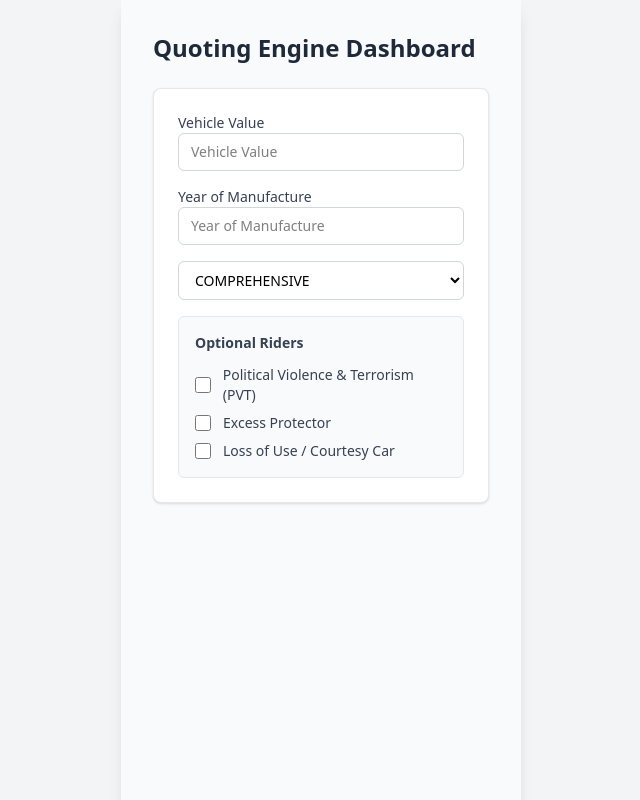
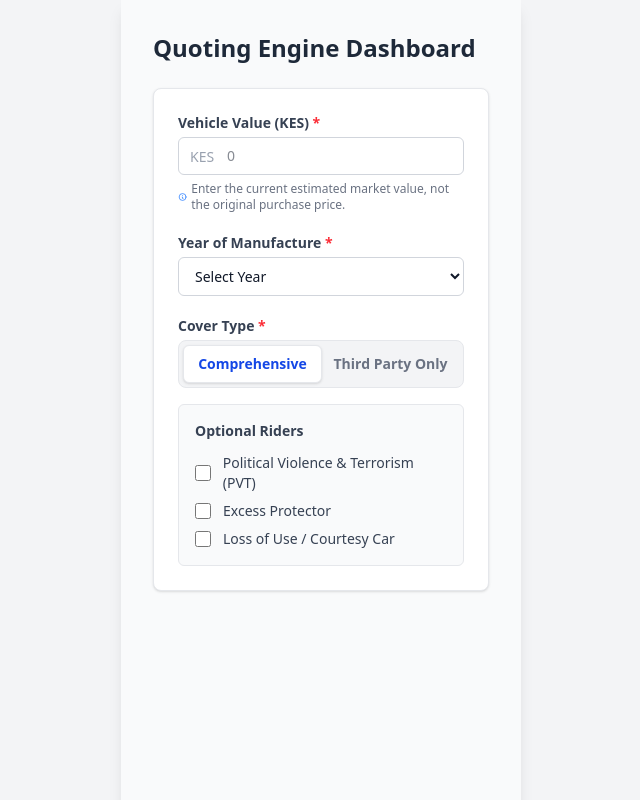
Before and after one commit to Caleb-Kiune/bimaswift, a Next.js app: page /dashboard in a window 1280 px wide. Shown: the top 800 px of the page, without its empty margins (319-959 px from the left). Built offline with nearby package versions, Linux system fonts and the light colour scheme.

Commit message:
feat: revamp vehicle input form UI, automatically include free riders in quotes, and enhance WhatsApp quote formatting with insurer name and detailed riders.

```diff
--- a/components/QuoteMarketplace.tsx
+++ b/components/QuoteMarketplace.tsx
@@ -1,50 +1,195 @@
-import React from "react";
+"use client";
+
+import React, { useState } from "react";
 import { QuoteBreakdown } from "@/types";
 
-interface Props {
-  comparisonQuotes: any[] | null; // You can strongly type this later if you want!
-  isSubmitting: boolean;
-  handleSelectQuote: (insurerId: string, quote: QuoteBreakdown, riderIds: string[]) => void;
+interface ComparisonQuote {
+  insurerId: string;
+  insurerName: string;
+  quote: QuoteBreakdown;
+  riderIds: string[];
 }
 
-export default function QuoteMarketplace({ comparisonQuotes, isSubmitting, handleSelectQuote }: Props) {
+interface Props {
+  comparisonQuotes: ComparisonQuote[] | null;
+  isSubmitting: boolean;
+  handleSelectQuote: (
+    insurerId: string,
+    quote: QuoteBreakdown,
+    riderIds: string[],
+  ) => void;
+}
+
+export default function QuoteMarketplace({
+  comparisonQuotes,
+  isSubmitting,
+  handleSelectQuote,
+}: Props) {
+  const [expandedIds, setExpandedIds] = useState<string[]>([]);
+
   if (!comparisonQuotes) return null;
+
+  const toggleExpand = (insurerId: string) => {
+    setExpandedIds((prev) =>
+      prev.includes(insurerId)
+        ? prev.filter((id) => id !== insurerId)
+        : [...prev, insurerId],
+    );
+  };
 
   return (
     <div className="mt-8 space-y-4">
-      <h3 className="font-semibold text-gray-800 border-b pb-2">Available Quotes</h3>
+      <h3 className="font-semibold text-gray-800 border-b pb-2">
+        Available Quotes
+      </h3>
 
-      {comparisonQuotes.map((comp) => (
-        <div key={comp.insurerId} className="bg-gray-50 p-4 rounded-md border border-gray-200 text-sm">
-          <div className="flex justify-between items-center mb-3 pb-3 border-b border-gray-200">
-            <span className="font-bold text-lg text-blue-900">{comp.insurerName}</span>
-            <span className="font-bold text-lg text-gray-900">
-              KES {comp.quote.totalPayable.toLocaleString("en-KE")}
-            </span>
-          </div>
+      {comparisonQuotes.map((comp) => {
+        const isExpanded = expandedIds.includes(comp.insurerId);
 
-          <div className="space-y-1">
-            <div className="flex justify-between text-gray-600">
-              <span>Basic Premium:</span>
-              <span>KES {comp.quote.basicPremium.toLocaleString("en-KE")}</span>
-            </div>
-            <div className="flex justify-between text-gray-600">
-              <span>Levies & Taxes:</span>
-              <span>
-                KES {(comp.quote.itl + comp.quote.phcf + comp.quote.stampDuty).toLocaleString("en-KE")}
-              </span>
+        return (
+          <div
+            key={comp.insurerId}
+            className="bg-gray-50 rounded-md border border-gray-200 overflow-hidden transition-all duration-200 shadow-sm"
+          >
+            {/* --- VISIBLE HEADER --- */}
+            <div className="p-4 flex flex-col sm:flex-row justify-between items-start sm:items-center bg-white">
+              <div>
+                <span className="font-bold text-lg text-blue-900">
+                  {comp.insurerName}
+                </span>
+
+                {/* UPGRADED SUBTITLE WITH FREE RIDER BADGE */}
+                <div className="flex flex-wrap items-center gap-2 mt-1">
+                  <span className="text-xs text-gray-500">
+                    Basic Premium + {comp.quote.calculatedRiders.length} Rider
+                    {comp.quote.calculatedRiders.length === 1 ? "" : "s"}
+                  </span>
+
+                  {/* Dynamic Free Perk Badge */}
+                  {comp.quote.calculatedRiders.filter((r) => r.premium === 0)
+                    .length > 0 && (
+                    <span className="bg-green-100 text-green-700 px-2 py-0.5 rounded-full text-[10px] font-bold uppercase tracking-wide">
+                      Free{" "}
+                      {comp.quote.calculatedRiders
+                        .filter((r) => r.premium === 0)
+                        .map((r) =>
+                          r.name.includes("Political") ? "PVT" : r.name,
+                        )
+                        .join(", ")}
+                    </span>
+                  )}
+                </div>
+              </div>
+
+              <div className="mt-2 sm:mt-0 text-left sm:text-right">
+                <span className="font-bold text-xl text-gray-900">
+                  KES {comp.quote.totalPayable.toLocaleString("en-KE")}
+                </span>
+                <div className="mt-1">
+                  <button
+                    type="button"
+                    onClick={() => toggleExpand(comp.insurerId)}
+                    className="text-xs font-medium text-blue-600 hover:text-blue-800 focus:outline-none"
+                  >
+                    {isExpanded
+                      ? "▲ Hide Breakdown"
+                      : "▼ View Detailed Breakdown"}
+                  </button>
+                </div>
+              </div>
             </div>
 
-            <button
-              onClick={() => handleSelectQuote(comp.insurerId, comp.quote, comp.riderIds)}
-              disabled={isSubmitting}
-              className="mt-4 w-full bg-blue-600 text-white py-2 rounded-md text-sm font-medium hover:bg-blue-700 disabled:bg-gray-300 transition"
-            >
-              {isSubmitting ? "Saving..." : `Select ${comp.insurerName}`}
-            </button>
+            {/* --- EXPANDABLE RECEIPT SECTION --- */}
+            {isExpanded && (
+              <div className="p-4 bg-gray-50 border-t border-gray-200 text-sm space-y-4">
+                {/* Basic Premium */}
+                <div>
+                  <div className="flex justify-between text-gray-700 font-medium border-b border-gray-200 pb-1 mb-2">
+                    <span>Core Premium</span>
+                    <span>Cost</span>
+                  </div>
+                  <div className="flex justify-between text-gray-600">
+                    <span>Basic Premium</span>
+                    <span>
+                      KES {comp.quote.basicPremium.toLocaleString("en-KE")}
+                    </span>
+                  </div>
+                </div>
+
+                {/* Optional Riders */}
+                {comp.quote.calculatedRiders.length > 0 && (
+                  <div>
+                    <div className="text-xs font-semibold text-gray-500 uppercase tracking-wider mb-1">
+                      Optional Riders
+                    </div>
+                    <div className="space-y-1">
+                      {comp.quote.calculatedRiders.map((rider) => (
+                        <div
+                          key={rider.id}
+                          className="flex justify-between text-gray-600"
+                        >
+                          <span>+ {rider.name}</span>
+                          <span>
+                            {rider.premium === 0 ? (
+                              <span className="text-green-600 font-medium">
+                                Included (Free)
+                              </span>
+                            ) : (
+                              `KES ${rider.premium.toLocaleString("en-KE")}`
+                            )}
+                          </span>
+                        </div>
+                      ))}
+                    </div>
+                  </div>
+                )}
+
+                {/* Levies & Taxes */}
+                <div>
+                  <div className="text-xs font-semibold text-gray-500 uppercase tracking-wider mb-1">
+                    Levies & Taxes
+                  </div>
+                  <div className="space-y-1">
+                    <div className="flex justify-between text-gray-600">
+                      <span>Training Levy (ITL)</span>
+                      <span>KES {comp.quote.itl.toLocaleString("en-KE")}</span>
+                    </div>
+                    <div className="flex justify-between text-gray-600">
+                      <span>Policyholders Fund (PHCF)</span>
+                      <span>KES {comp.quote.phcf.toLocaleString("en-KE")}</span>
+                    </div>
+                    <div className="flex justify-between text-gray-600">
+                      <span>Stamp Duty</span>
+                      <span>
+                        KES {comp.quote.stampDuty.toLocaleString("en-KE")}
+                      </span>
+                    </div>
+                  </div>
+                </div>
+
+                {/* Action Button */}
+                <div className="pt-2">
+                  <button
+                    onClick={() =>
+                      handleSelectQuote(
+                        comp.insurerId,
+                        comp.quote,
+                        comp.riderIds,
+                      )
+                    }
+                    disabled={isSubmitting}
+                    className="w-full bg-blue-600 text-white py-2.5 rounded-md text-sm font-medium hover:bg-blue-700 disabled:bg-gray-400 transition shadow-sm"
+                  >
+                    {isSubmitting
+                      ? "Saving Quote..."
+                      : `Select ${comp.insurerName}`}
+                  </button>
+                </div>
+              </div>
+            )}
           </div>
-        </div>
-      ))}
+        );
+      })}
     </div>
   );
 }
--- a/components/VehicleInputForm.tsx
+++ b/components/VehicleInputForm.tsx
@@ -1,3 +1,5 @@
+import React from "react";
+
 interface Props {
   vehicleValue: number | "";
   setVehicleValue: (val: number | "") => void;
@@ -19,47 +21,131 @@ export default function VehicleInputForm({
   forceTpo,
   isSubmitting,
 }: Props) {
+  const currentYear = new Date().getFullYear();
+
+  const yearOptions = Array.from(
+    { length: currentYear - 2000 + 1 },
+    (_, i) => currentYear - i,
+  );
+
+  const handleValueChange = (e: React.ChangeEvent<HTMLInputElement>) => {
+    const rawNumericString = e.target.value.replace(/[^0-9]/g, "");
+
+    if (rawNumericString === "") {
+      setVehicleValue("");
+      return;
+    }
+
+    const numericValue = Number(rawNumericString);
+
+    if (numericValue <= 100000000) {
+      setVehicleValue(numericValue);
+    }
+  };
+
   return (
-    <div className="space-y-4">
+    <div className="space-y-5">
       <div>
-        <label className="block text-sm font-medium text-gray-700">Vehicle Value</label>
+        <label className="block text-sm font-semibold text-gray-700 mb-1">
+          Vehicle Value (KES) <span className="text-red-500">*</span>
+        </label>
+        <div className="relative">
+          <span className="absolute left-3 top-2.5 text-gray-400 font-medium">
+            KES
+          </span>
           <input
-          type="number"
-          placeholder="Vehicle Value"
-          value={vehicleValue}
+            type="text"
+            inputMode="numeric"
+            placeholder="0"
+            value={
+              vehicleValue !== "" ? vehicleValue.toLocaleString("en-KE") : ""
+            }
             disabled={isSubmitting}
-          onChange={(e) => setVehicleValue(e.target.value === "" ? "" : Number(e.target.value))}
-          className="w-full border border-gray-300 rounded-md px-3 py-2 text-sm focus:outline-none focus:ring-2 focus:ring-blue-500"
+            onChange={handleValueChange}
+            className="w-full border border-gray-300 rounded-md pl-12 pr-3 py-2 text-sm focus:outline-none focus:ring-2 focus:ring-blue-500 font-medium text-gray-900"
           />
+        </div>
+        <p className="mt-1.5 text-xs text-gray-500 flex items-center gap-1">
+          <svg
+            className="w-3.5 h-3.5 text-blue-500"
+            fill="none"
+            viewBox="0 0 24 24"
+            stroke="currentColor"
+          >
+            <path
+              strokeLinecap="round"
+              strokeLinejoin="round"
+              strokeWidth={2}
+              d="M13 16h-1v-4h-1m1-4h.01M21 12a9 9 0 11-18 0 9 9 0 0118 0z"
+            />
+          </svg>
+          Enter the current estimated market value, not the original purchase
+          price.
+        </p>
       </div>
 
       <div>
-        <label className="block text-sm font-medium text-gray-700">Year of Manufacture</label>
-        <input
-          type="number"
-          placeholder="Year of Manufacture"
-          value={yom}
+        <label className="block text-sm font-semibold text-gray-700 mb-1">
+          Year of Manufacture <span className="text-red-500">*</span>
+        </label>
+        <select
+          value={yom === "" ? "" : yom}
           disabled={isSubmitting}
-          onChange={(e) => setYom(e.target.value === "" ? "" : Number(e.target.value))}
-          className="w-full border border-gray-300 rounded-md px-3 py-2 text-sm focus:outline-none focus:ring-2 focus:ring-blue-500"
-        />
+          onChange={(e) =>
+            setYom(e.target.value === "" ? "" : Number(e.target.value))
+          }
+          className="w-full border border-gray-300 rounded-md px-3 py-2 text-sm bg-white focus:outline-none focus:ring-2 focus:ring-blue-500 font-medium text-gray-900"
+        >
+          <option value="" disabled>
+            Select Year
+          </option>
+          {yearOptions.map((year) => (
+            <option key={year} value={year}>
+              {year}
+            </option>
+          ))}
+        </select>
       </div>
 
-      <select
-        value={displayedCoverType}
+      <div>
+        <label className="block text-sm font-semibold text-gray-700 mb-1">
+          Cover Type <span className="text-red-500">*</span>
+        </label>
+        <div className="flex bg-gray-100 p-1 rounded-lg border border-gray-200">
+          <button
+            type="button"
             disabled={isSubmitting || forceTpo}
-        onChange={(e) => setCoverType(e.target.value as "COMPREHENSIVE" | "TPO")}
-        className="w-full border border-gray-300 rounded-md px-3 py-2 text-sm bg-white focus:outline-none focus:ring-2 focus:ring-blue-500"
+            onClick={() => setCoverType("COMPREHENSIVE")}
+            className={`flex-1 py-2 text-sm font-semibold rounded-md transition-all duration-200 ${
+              displayedCoverType === "COMPREHENSIVE"
+                ? "bg-white text-blue-700 shadow-sm border border-gray-200"
+                : "text-gray-500 hover:text-gray-700"
+            } ${forceTpo ? "opacity-40 cursor-not-allowed" : ""}`}
           >
-        <option value="COMPREHENSIVE">COMPREHENSIVE</option>
-        <option value="TPO">TPO</option>
-      </select>
+            Comprehensive
+          </button>
+
+          <button
+            type="button"
+            disabled={isSubmitting}
+            onClick={() => setCoverType("TPO")}
+            className={`flex-1 py-2 text-sm font-semibold rounded-md transition-all duration-200 ${
+              displayedCoverType === "TPO"
+                ? "bg-white text-blue-700 shadow-sm border border-gray-200"
+                : "text-gray-500 hover:text-gray-700"
+            }`}
+          >
+            Third Party Only
+          </button>
+        </div>
 
         {forceTpo && (
-        <p className="text-sm text-red-500">
-          Cover type is automatically set to TPO due to vehicle value or age.
+          <p className="mt-2 text-xs text-amber-600 bg-amber-50 p-2 rounded border border-amber-200">
+            <span className="font-bold">Note:</span> Vehicle value or age
+            restrictions require this quote to be Third Party Only (TPO).
           </p>
         )}
       </div>
+    </div>
   );
 }
--- a/hooks/useQuoteEngine.ts
+++ b/hooks/useQuoteEngine.ts
@@ -8,7 +8,9 @@ import { v4 } from "uuid";
 export function useQuoteEngine() {
   const [vehicleValue, setVehicleValue] = useState<number | "">("");
   const [yom, setYom] = useState<number | "">("");
-  const [coverType, setCoverType] = useState<"COMPREHENSIVE" | "TPO">("COMPREHENSIVE");
+  const [coverType, setCoverType] = useState<"COMPREHENSIVE" | "TPO">(
+    "COMPREHENSIVE",
+  );
   const [products, setProducts] = useState<InsuranceProduct[] | null>(null);
   const [isSubmitting, setIsSubmitting] = useState(false);
   const [selectedRiderTypes, setSelectedRiderTypes] = useState<string[]>([]);
@@ -24,15 +26,31 @@ export function useQuoteEngine() {
 
   const currentYear = new Date().getFullYear();
   const forceTpo =
-    (vehicleValue !== "" && vehicleValue < UNDERWRITING_RULES.MIN_COMPREHENSIVE_VALUE_KES) ||
-    (yom !== "" && currentYear - yom > UNDERWRITING_RULES.MAX_COMPREHENSIVE_AGE_YEARS);
+    (vehicleValue !== "" &&
+      vehicleValue < UNDERWRITING_RULES.MIN_COMPREHENSIVE_VALUE_KES) ||
+    (yom !== "" &&
+      currentYear - yom > UNDERWRITING_RULES.MAX_COMPREHENSIVE_AGE_YEARS);
   const displayedCoverType = forceTpo ? "TPO" : coverType;
 
   const comparisonQuotes =
     products && vehicleValue !== "" && yom !== ""
       ? products.map((product) => {
           const productSpecificRiderIds = product.riders
-            .filter((rider) => selectedRiderTypes.includes(rider.type))
+            .filter((rider) => {
+              if (selectedRiderTypes.includes(rider.type)) return true;
+
+              const activeBand = rider.bands.find(
+                (b) =>
+                  vehicleValue >= b.minVehicleValue &&
+                  vehicleValue <= b.maxVehicleValue,
+              );
+
+              if (activeBand && activeBand.rateType === "FREE") {
+                return true;
+              }
+
+              return false;
+            })
             .map((rider) => rider.id);
 
           const quote = calculateMotorPremium(
@@ -86,7 +104,12 @@ export function useQuoteEngine() {
       if (!res.ok) throw new Error("Failed to save quote");
 
       const savedQuote = await res.json();
+
+      const selectedProduct = products?.find((p) => p.insurerId === insurerId);
+      const insurerName = selectedProduct?.insurerName || "Selected Insurer";
+
       const whatsappMessage = formatWhatsAppQuote(
+        insurerName,
         vehicleValue,
         displayedCoverType,
         quoteBreakdown,
@@ -94,7 +117,9 @@ export function useQuoteEngine() {
 
       try {
         await navigator.clipboard.writeText(whatsappMessage);
-        alert("Quote saved to database and copied to clipboard! Ready to paste in WhatsApp.");
+        alert(
+          "Quote saved to database and copied to clipboard! Ready to paste in WhatsApp.",
+        );
       } catch (err) {
         console.error("Failed to copy to clipboard:", err);
       }
@@ -106,7 +131,6 @@ export function useQuoteEngine() {
     }
   };
 
-  // Expose these wires to the UI
   return {
     vehicleValue,
     setVehicleValue,
--- a/lib/data/insurers.ts
+++ b/lib/data/insurers.ts
@@ -1,8 +1,4 @@
 import { InsuranceProduct } from "@/types";
-
-// ==========================================
-// THE STATIC DATABASE (Single Source of Truth)
-// ==========================================
 
 export const activeProducts: InsuranceProduct[] = [
   // --- 1. PIONEER INSURANCE ---
```
Also changed, not shown: lib/utils/formatters.ts (+21 -11 lines). Lines whose indentation alone changed are shown as unchanged.
